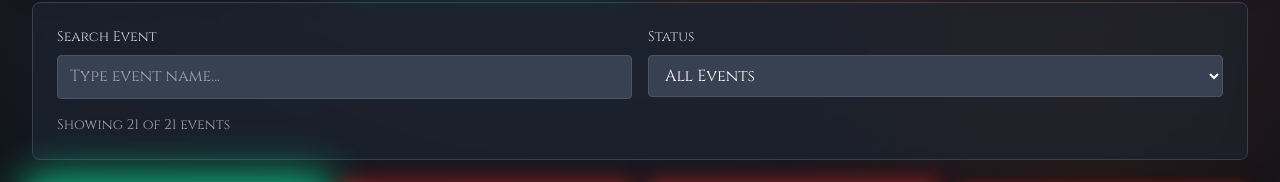
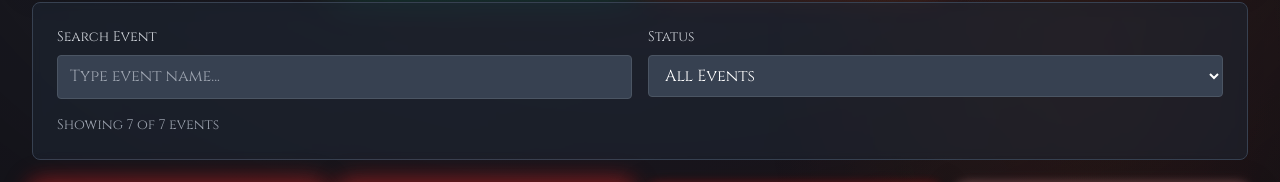
Before and after one commit to brunongmacho/elysium-dashboard, a Next.js app: page /events in a window 1280 px wide. Shown: the part 576-758 px from the top of the page. Built offline with nearby package versions, Linux system fonts and the light colour scheme; no server answers; the database is empty.

Commit message:
Remove Ancient Citadel events from dashboard

```diff
--- a/data/eventSchedules.ts
+++ b/data/eventSchedules.ts
@@ -102,4 +102,6 @@ export const ANCIENT_CITADEL_EVENTS: EventSchedule[] = [
   { id: 'ancient-citadel-sun-evening', name: 'Ancient Citadel - Benji', icon: '🏰', days: [0], startTime: { hour: 21, minute: 0 }, durationMinutes: 60, color: '#3498db', reminderOffsetMinutes: 10 },
 ];
 
-export const ALL_EVENTS: EventSchedule[] = [...GAME_EVENTS, ...DAILY_EVENTS, ...ANCIENT_CITADEL_EVENTS];
+// TODO: Re-enable Ancient Citadel events when needed
+// export const ALL_EVENTS: EventSchedule[] = [...GAME_EVENTS, ...DAILY_EVENTS, ...ANCIENT_CITADEL_EVENTS];
+export const ALL_EVENTS: EventSchedule[] = [...GAME_EVENTS, ...DAILY_EVENTS];
```
